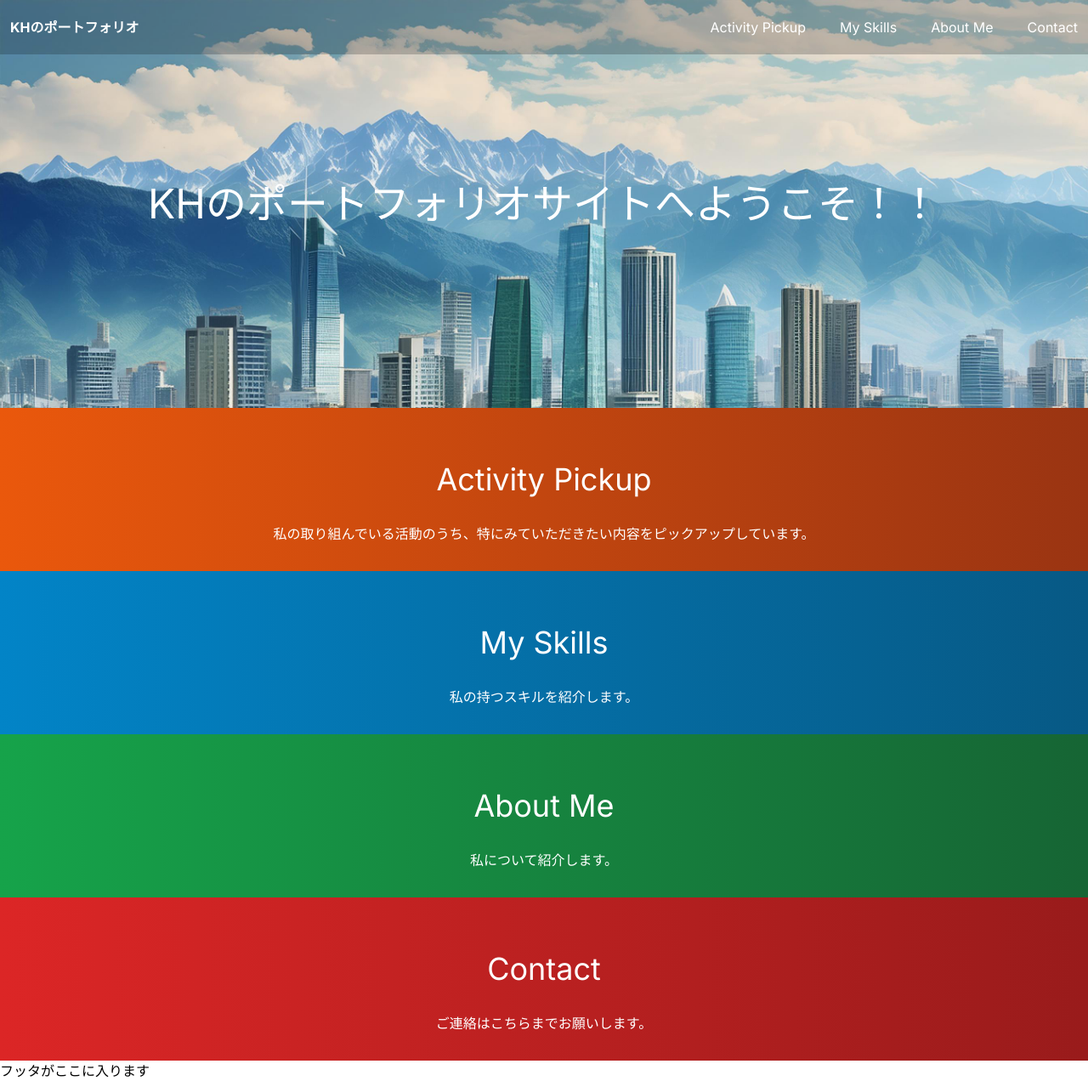
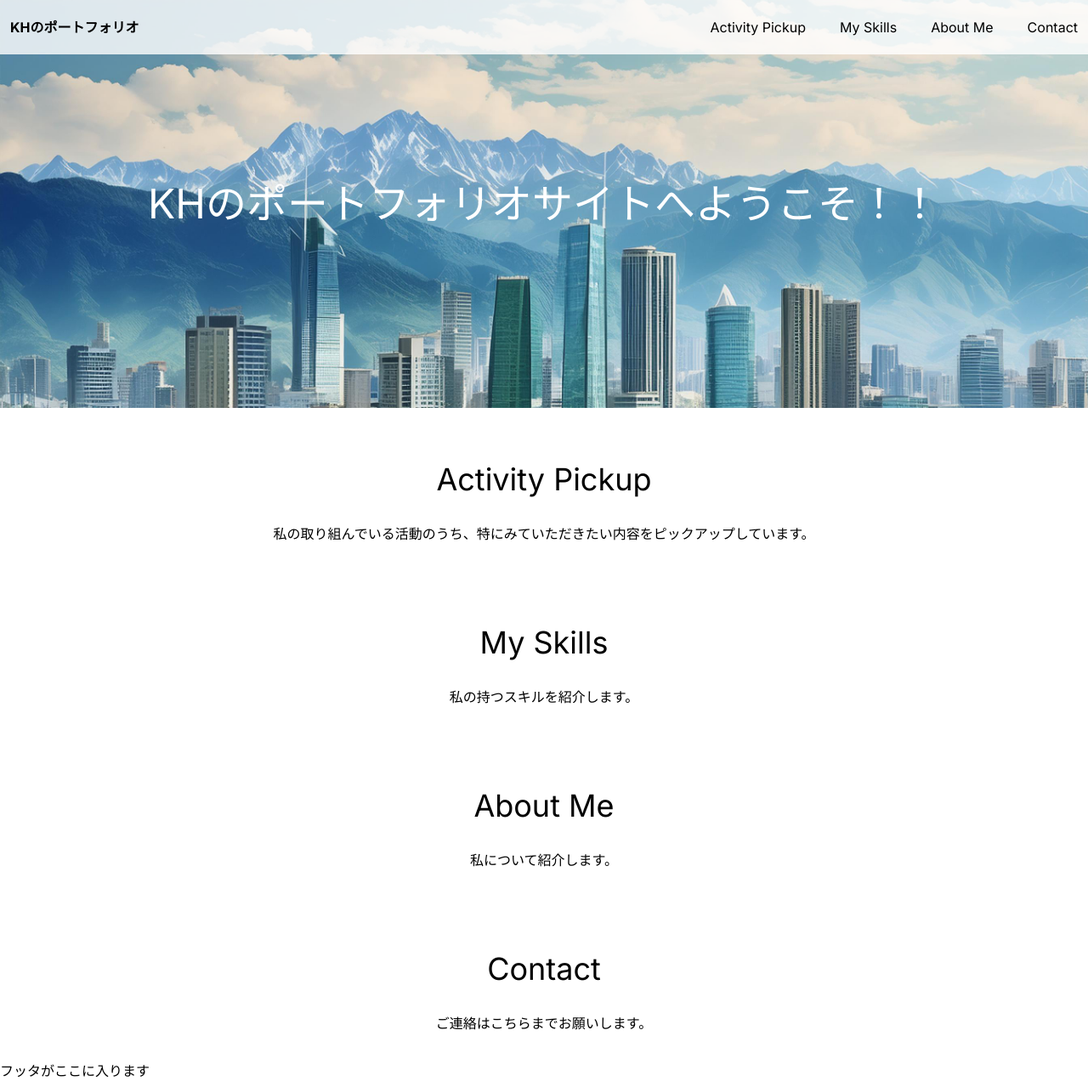
Before and after one commit to KHashimoto3/KH_Portfolio, a Next.js app in the folder front/: page / in a window 1280 px wide. Shown: the whole page at 85% size. Built offline with nearby package versions, Linux system fonts and the light colour scheme.

Commit message:
サイトの色を白っぽくした。

```diff
--- a/front/src/app/globals.css
+++ b/front/src/app/globals.css
@@ -4,6 +4,6 @@
 
 @layer components {
   .menu-header {
-    @apply fixed top-0 left-0 w-full h-16 flex items-center bg-opacity-20 bg-black text-white z-50;
+    @apply fixed top-0 left-0 w-full h-16 flex items-center bg-opacity-80 bg-white z-50;
   }
 }
--- a/front/src/app/page.tsx
+++ b/front/src/app/page.tsx
@@ -16,18 +16,10 @@ export default function Home() {
           id="header-menu-item"
           className="space-x-10 mx-3 w-3/4 flex justify-end"
         >
-          <a href="#activity-pickup" className="text-white">
-            Activity Pickup
-          </a>
-          <a href="#my-skills" className="text-white">
-            My Skills
-          </a>
-          <a href="#about-me" className="text-white">
-            About Me
-          </a>
-          <a href="#contact" className="text-white">
-            Contact
-          </a>
+          <a href="#activity-pickup">Activity Pickup</a>
+          <a href="#my-skills">My Skills</a>
+          <a href="#about-me">About Me</a>
+          <a href="#contact">Contact</a>
         </div>
       </header>
       <div
--- a/front/src/components/header/sectionTitle.tsx
+++ b/front/src/components/header/sectionTitle.tsx
@@ -6,7 +6,7 @@ export const SectionTitle = (props: Props) => {
   const { text } = props;
   return (
     <div className="m-8">
-      <h1 className="text-center text-4xl text-white">{text}</h1>
+      <h1 className="text-center text-4xl">{text}</h1>
     </div>
   );
 };
--- a/front/src/features/about-me/aboutMe.tsx
+++ b/front/src/features/about-me/aboutMe.tsx
@@ -2,12 +2,9 @@ import { SectionTitle } from "@/components/header/sectionTitle";
 
 export const AboutMe = () => {
   return (
-    <div
-      id="about-me"
-      className="w-full p-8 bg-gradient-to-r from-green-600 to-green-800"
-    >
+    <div id="about-me" className="w-full p-8 bg-white">
       <SectionTitle text="About Me" />
-      <div className="text-center text-white">
+      <div className="text-center">
         <p>私について紹介します。</p>
       </div>
     </div>
--- a/front/src/features/activity-pickup/activityPickup.tsx
+++ b/front/src/features/activity-pickup/activityPickup.tsx
@@ -2,12 +2,9 @@ import { SectionTitle } from "@/components/header/sectionTitle";
 
 export const ActivityPickup = () => {
   return (
-    <div
-      id="activity-pickup"
-      className="w-full p-8 bg-gradient-to-r from-orange-600 to-orange-800"
-    >
+    <div id="activity-pickup" className="w-full p-8 bg-white">
       <SectionTitle text="Activity Pickup" />
-      <div className="text-center text-white">
+      <div className="text-center">
         <p>
           私の取り組んでいる活動のうち、特にみていただきたい内容をピックアップしています。
         </p>
--- a/front/src/features/contact/contact.tsx
+++ b/front/src/features/contact/contact.tsx
@@ -2,12 +2,9 @@ import { SectionTitle } from "@/components/header/sectionTitle";
 
 export const Contact = () => {
   return (
-    <div
-      id="contact"
-      className="w-full p-8 bg-gradient-to-r from-red-600 to-red-800"
-    >
+    <div id="contact" className="w-full p-8 bg-white0">
       <SectionTitle text="Contact" />
-      <div className="text-center text-white">
+      <div className="text-center">
         <p>ご連絡はこちらまでお願いします。</p>
       </div>
     </div>
--- a/front/src/features/skills/mySkills.tsx
+++ b/front/src/features/skills/mySkills.tsx
@@ -2,12 +2,9 @@ import { SectionTitle } from "@/components/header/sectionTitle";
 
 export const MySkills = () => {
   return (
-    <div
-      id="my-skills"
-      className="w-full p-8 bg-gradient-to-r from-sky-600 to-sky-800"
-    >
+    <div id="my-skills" className="w-full p-8 bg-white">
       <SectionTitle text="My Skills" />
-      <div className="text-center text-white">
+      <div className="text-center ">
         <p>私の持つスキルを紹介します。</p>
       </div>
     </div>
```
